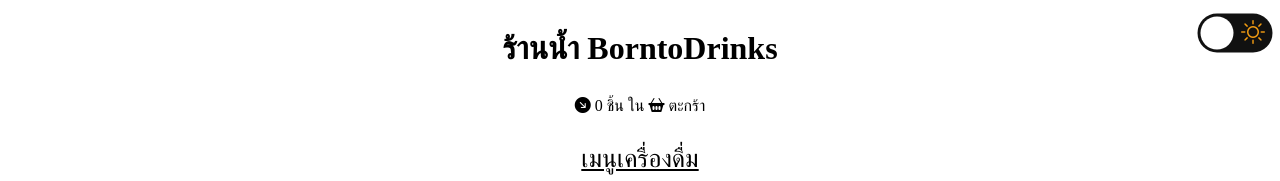
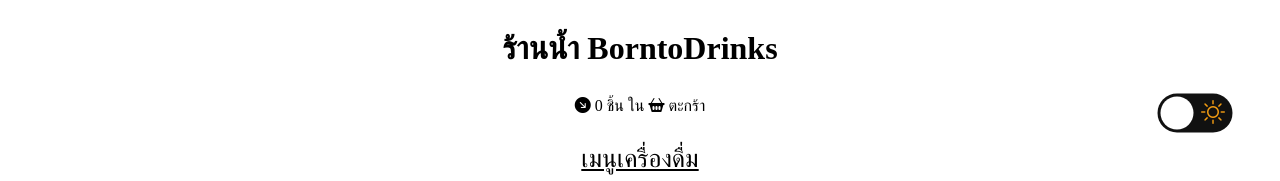
Before and after one commit to bornborn41/borntodrink, a website: page index.html in a window 1280 px wide. Shown: the top 181 px of the page. Drawn offline with nearby package versions, Linux system fonts and the light colour scheme.

Commit message:
bornborn

```diff
--- a/css/app.css
+++ b/css/app.css
@@ -7,10 +7,11 @@
 .switch{
     background-color: #fafafa;
     position: absolute;
-    top: 20px;
-    right: 20px;
+    top: 100px;
+    right: 60px;
 
 }
+
 
 body.dark {
 	background: #292C35;
```
